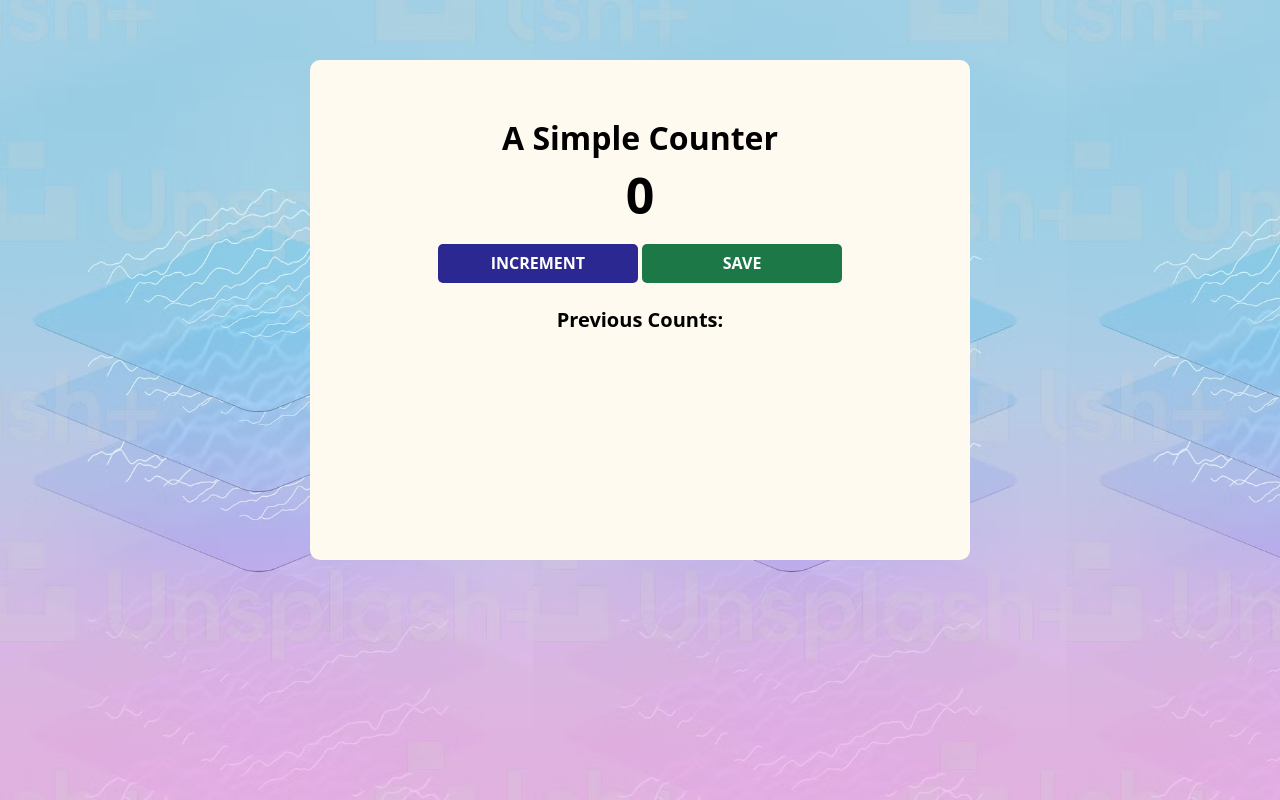
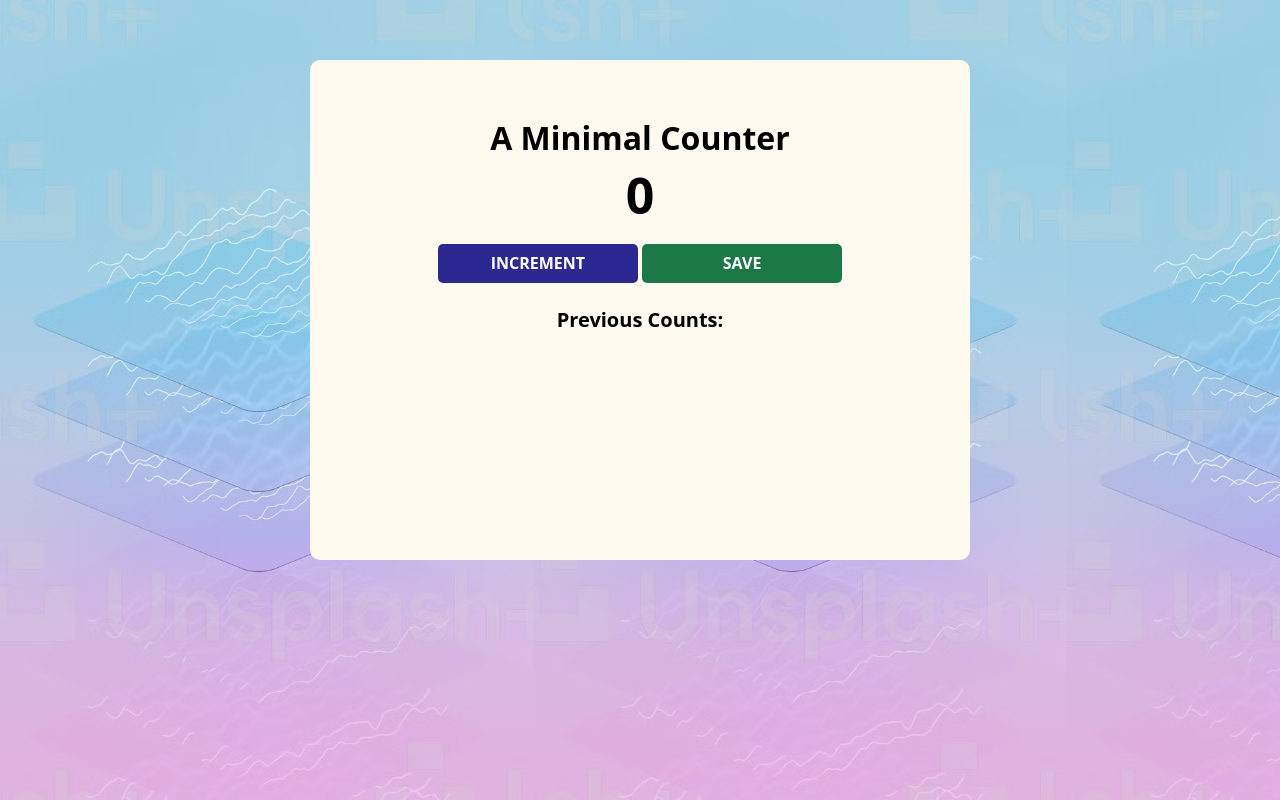
Before and after one commit to chaser945/simple-counter-app, a plain HTML site: page index.html in a window 1280 px wide. Drawn offline with nearby package versions, Linux system fonts and the light colour scheme.

Commit message:
Updated heading

```diff
--- a/index.html
+++ b/index.html
@@ -4,7 +4,7 @@
     </head>
     <body>
         <div class = "container">
-            <h1>A Simple Counter</h1>
+            <h1>A Minimal Counter</h1>
             <h2 id="count-el">0</h2>
             <button id="increment-btn" onclick="increment()">INCREMENT</button>
             <button id="save-btn" onclick="save()">SAVE</button>
```
